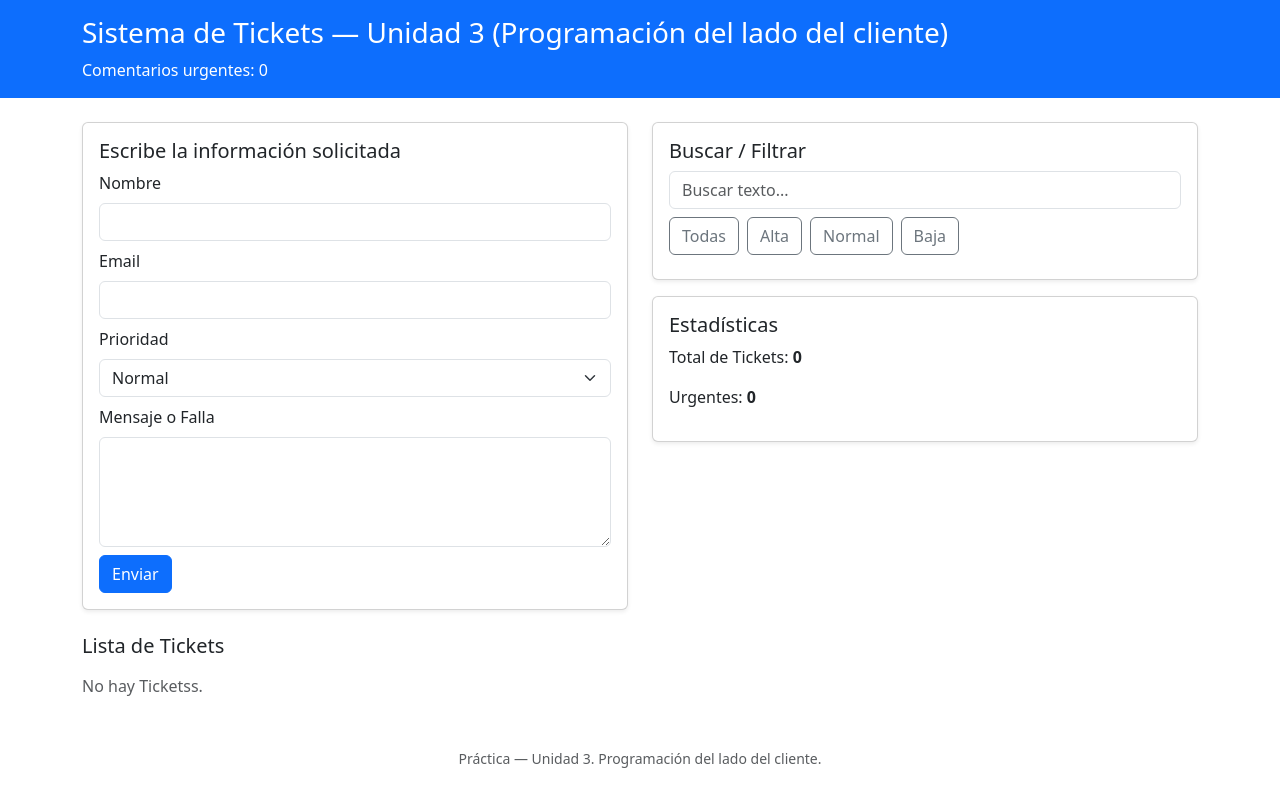
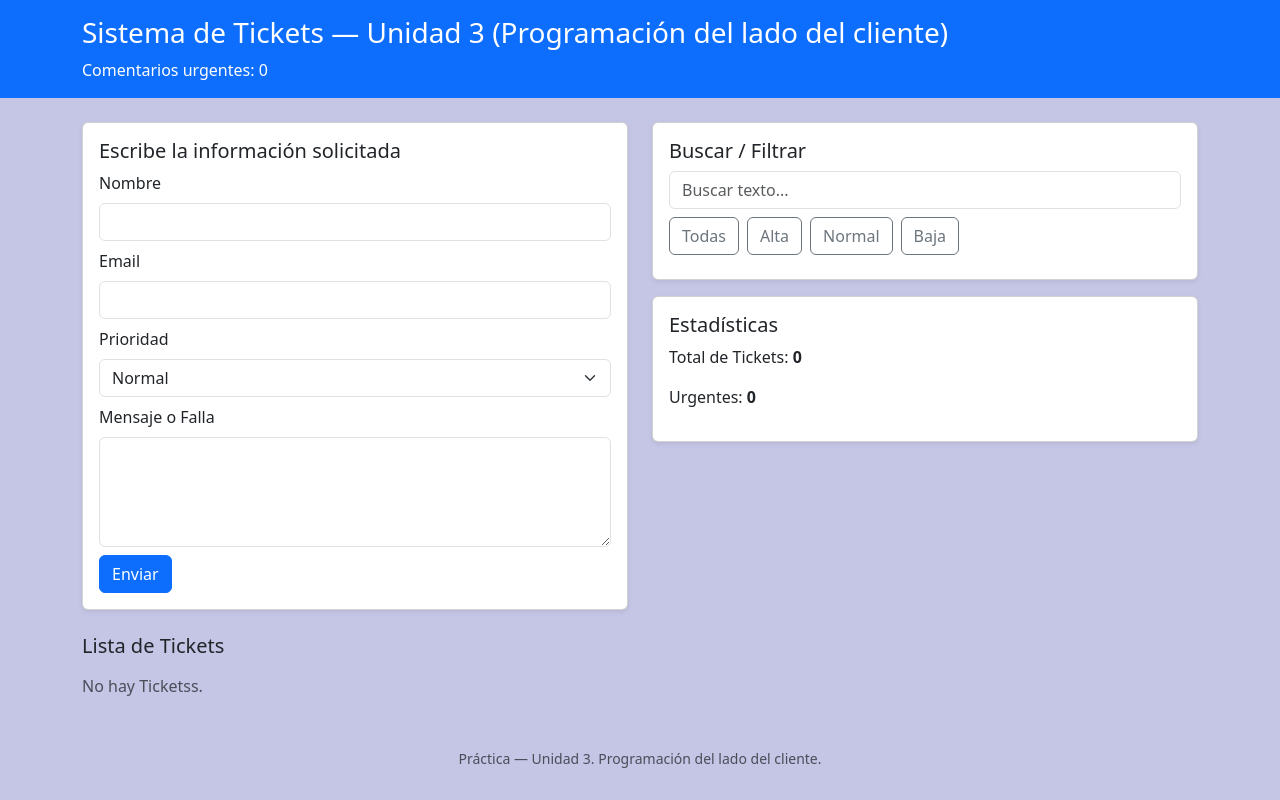
Before and after one commit to cristianj87/sistematickets, a plain HTML site: page index.html in a window 1280 px wide. Drawn offline with nearby package versions, Linux system fonts and the light colour scheme.

Commit message:
Actualizar .css

```diff
--- a/css/styles.css
+++ b/css/styles.css
@@ -1,3 +1,3 @@
 /* estilos simples */
-body { background: #ffffff; }
+body { background: #c5c5e5; }
 .list-group-item.border-danger { background: #fff5f5; border-left: 4px solid #e4e135; }
```
